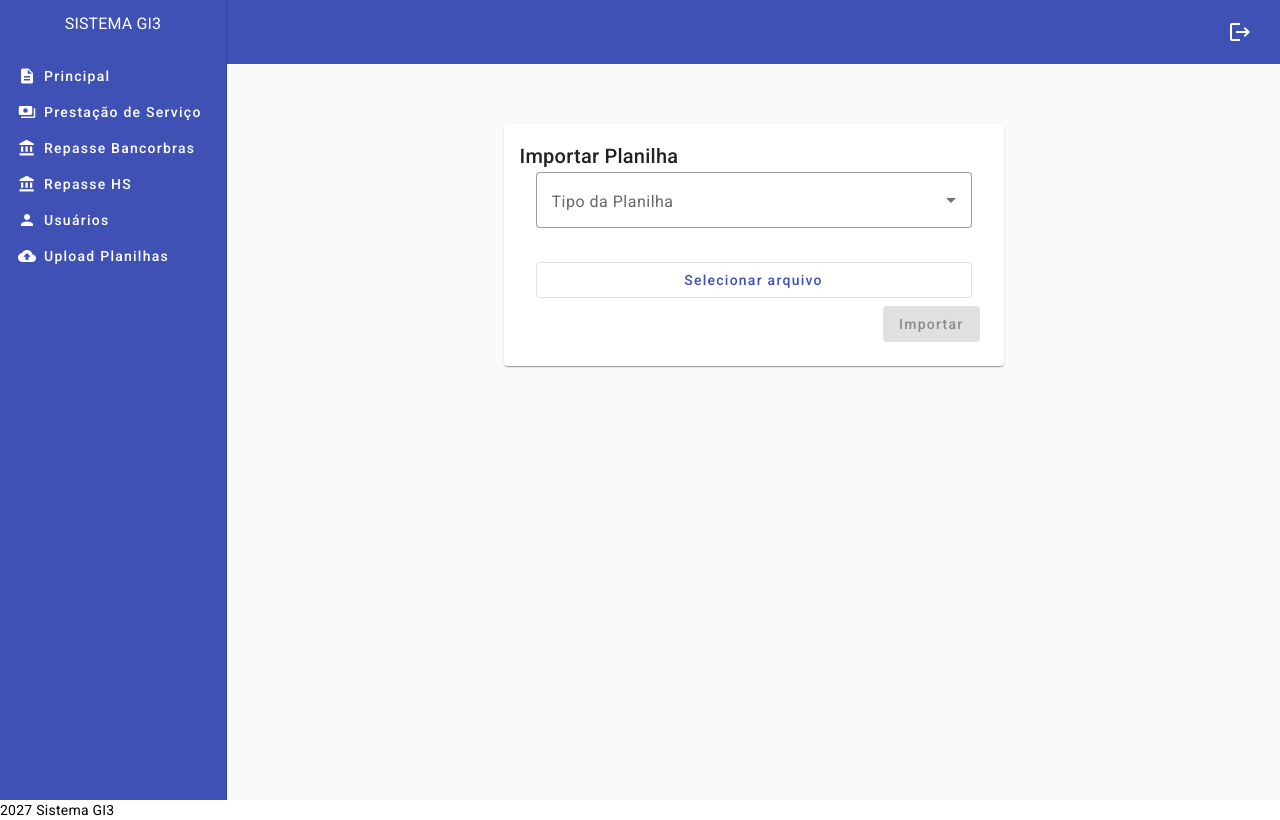
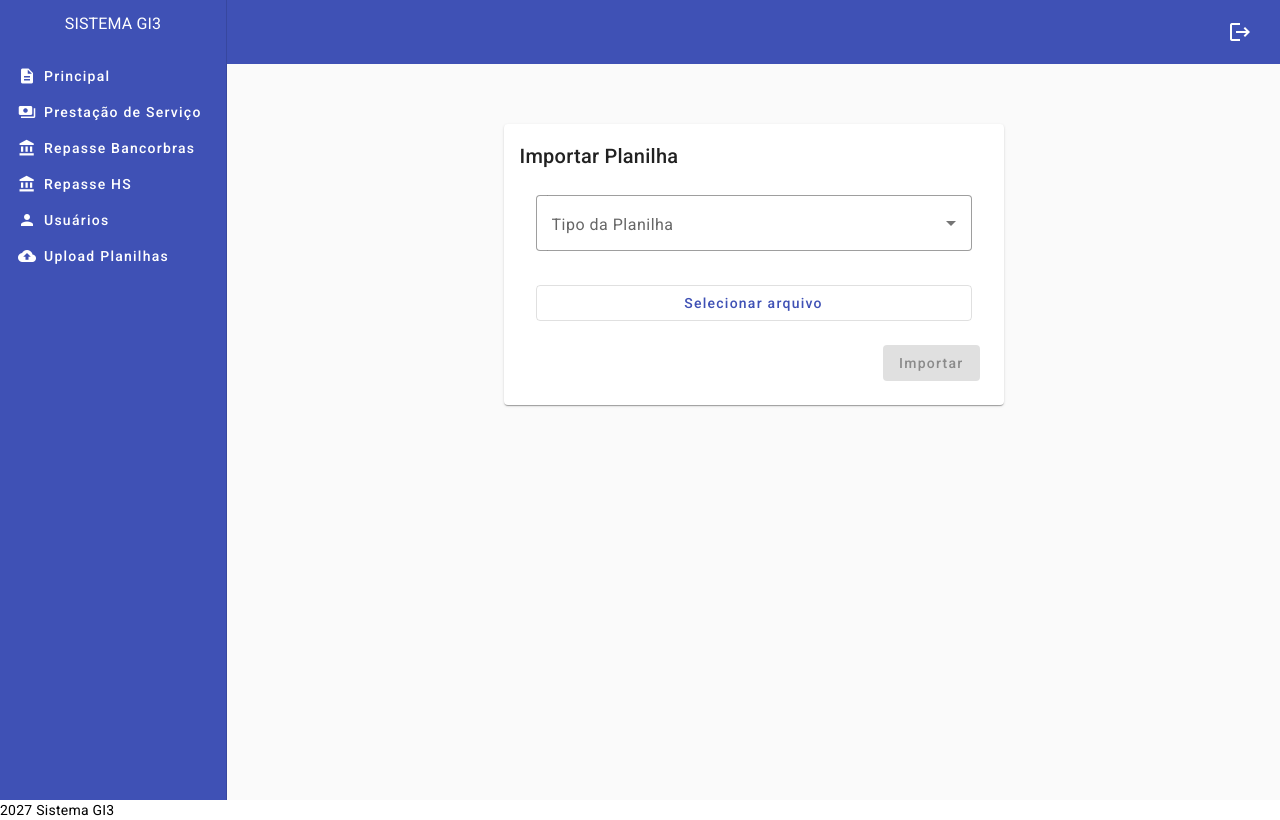
Before and after one commit to edu22snt/gi3-frontend, an Angular app: page /upload in a window 1280 px wide. Built offline with nearby package versions, Linux system fonts and the light colour scheme; sample sign-in values are in the browser's storage.

Commit message:
ajsutes na tela de upload

```diff
--- a/src/app/pages/upload/upload.component.html
+++ b/src/app/pages/upload/upload.component.html
@@ -1,56 +1,6 @@
-<!-- <mat-card class="upload-card">
-
-  <mat-card-title>Importar Planilha</mat-card-title>
-
-  <mat-card-content>
-
-    <div class="upload-container">
-
-      <button mat-stroked-button color="primary" (click)="fileInput.click()">
-        Selecionar arquivo
-      </button>
-
-      <input
-        type="file"
-        #fileInput
-        hidden
-        (change)="onFileSelected($event)"
-        accept=".xlsx"
-      />
-
-      <div class="file-info" *ngIf="fileName">
-        📄 {{ fileName }}
-      </div>
-
-      <div class="error" *ngIf="errorMessage">
-        {{ errorMessage }}
-      </div>
-
-    </div>
-
-  </mat-card-content>
-
-  <mat-card-actions align="end">
-    <button mat-raised-button color="primary"
-            (click)="upload('bancorbras')"
-            [disabled]="!selectedFile || loading">
-
-      <mat-progress-spinner
-        *ngIf="loading"
-        diameter="20"
-        mode="indeterminate">
-      </mat-progress-spinner>
-
-      <span *ngIf="!loading">Importar</span>
-
-    </button>
-  </mat-card-actions>
-
-</mat-card> -->
-
 <mat-card class="upload-card">
 
-  <mat-card-title>Importar Planilha</mat-card-title>
+  <mat-card-title class="title-position">Importar Planilha</mat-card-title>
 
   <mat-card-content>
 
@@ -91,16 +41,18 @@
 
   </mat-card-content>
 
-  <mat-card-actions align="end">
-    <button mat-raised-button color="primary"
-            (click)="upload()"
-            [disabled]="!selectedFile || !tipoPlanilha || loading">
+  <mat-card-actions align="end" class="button-position">
+    <button
+      mat-raised-button
+      color="primary"
+      (click)="upload()"
+      [disabled]="!selectedFile || !tipoPlanilha || loading">
 
-      <!-- <mat-progress-spinner
+      <mat-progress-spinner
         *ngIf="loading"
         diameter="20"
         mode="indeterminate">
-      </mat-progress-spinner> -->
+      </mat-progress-spinner>
 
       <span *ngIf="!loading">Importar</span>
 
--- a/src/app/pages/upload/upload.component.scss
+++ b/src/app/pages/upload/upload.component.scss
@@ -20,6 +20,16 @@
   font-size: 13px;
 }
 
+.title-position {
+  padding-bottom: 5%;
+}
+
+.button-position {
+  display: flex;
+  justify-content: flex-end;
+  padding-top: 5%;
+}
+
 mat-progress-spinner {
   margin-right: 8px;
 }
--- a/src/app/pages/upload/upload.component.ts
+++ b/src/app/pages/upload/upload.component.ts
@@ -1,3 +1,4 @@
+import { MatProgressSpinnerModule } from '@angular/material/progress-spinner';
 import { Component } from '@angular/core';
 import { UploadService } from '../../services/upload/upload.service';
 import { MatSnackBar, MatSnackBarModule } from '@angular/material/snack-bar';
@@ -22,7 +23,8 @@ import { MatSelect, MatOption } from "@angular/material/select";
     MatFormField,
     MatLabel,
     MatSelect,
-    MatOption
+    MatOption,
+    MatProgressSpinnerModule
 ],
   templateUrl: './upload.component.html',
   styleUrl: './upload.component.scss'
```
